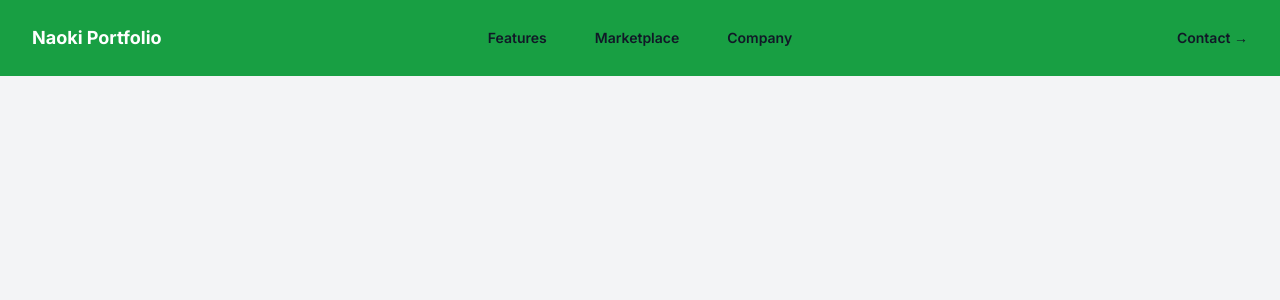
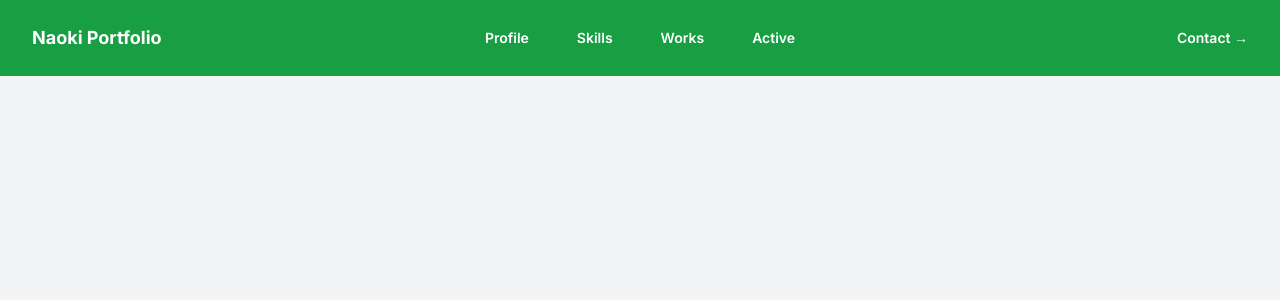
Before and after one commit to Naoki-ganbarimasu/naoki-kitajima.overview, a Next.js app: page / in a window 1280 px wide. Shown: the top 300 px of the page. Built offline with nearby package versions, Linux system fonts and the light colour scheme; no server answers.

Commit message:
画面修正

```diff
--- a/app/components/Header.tsx
+++ b/app/components/Header.tsx
@@ -29,18 +29,21 @@
           </button>
         </div>
         <PopoverGroup className="hidden lg:flex lg:gap-x-12">
-          <a href="#" className="text-sm font-semibold leading-6 text-gray-900">
-            Features
+          <a href="#" className="text-sm font-semibold leading-6 text-white">
+            Profile
           </a>
-          <a href="#" className="text-sm font-semibold leading-6 text-gray-900">
-            Marketplace
+          <a href="#" className="text-sm font-semibold leading-6 text-white">
+            Skills
           </a>
-          <a href="#" className="text-sm font-semibold leading-6 text-gray-900">
-            Company
+          <a href="#" className="text-sm font-semibold leading-6 text-white">
+            Works
+          </a>
+          <a href="#" className="text-sm font-semibold leading-6 text-white">
+            Active
           </a>
         </PopoverGroup>
         <div className="hidden lg:flex lg:flex-1 lg:justify-end">
-          <a href="#" className="text-sm font-semibold leading-6 text-gray-900">
+          <a href="#" className="text-sm font-semibold leading-6 text-white">
             Contact <span aria-hidden="true">&rarr;</span>
           </a>
         </div>
```
